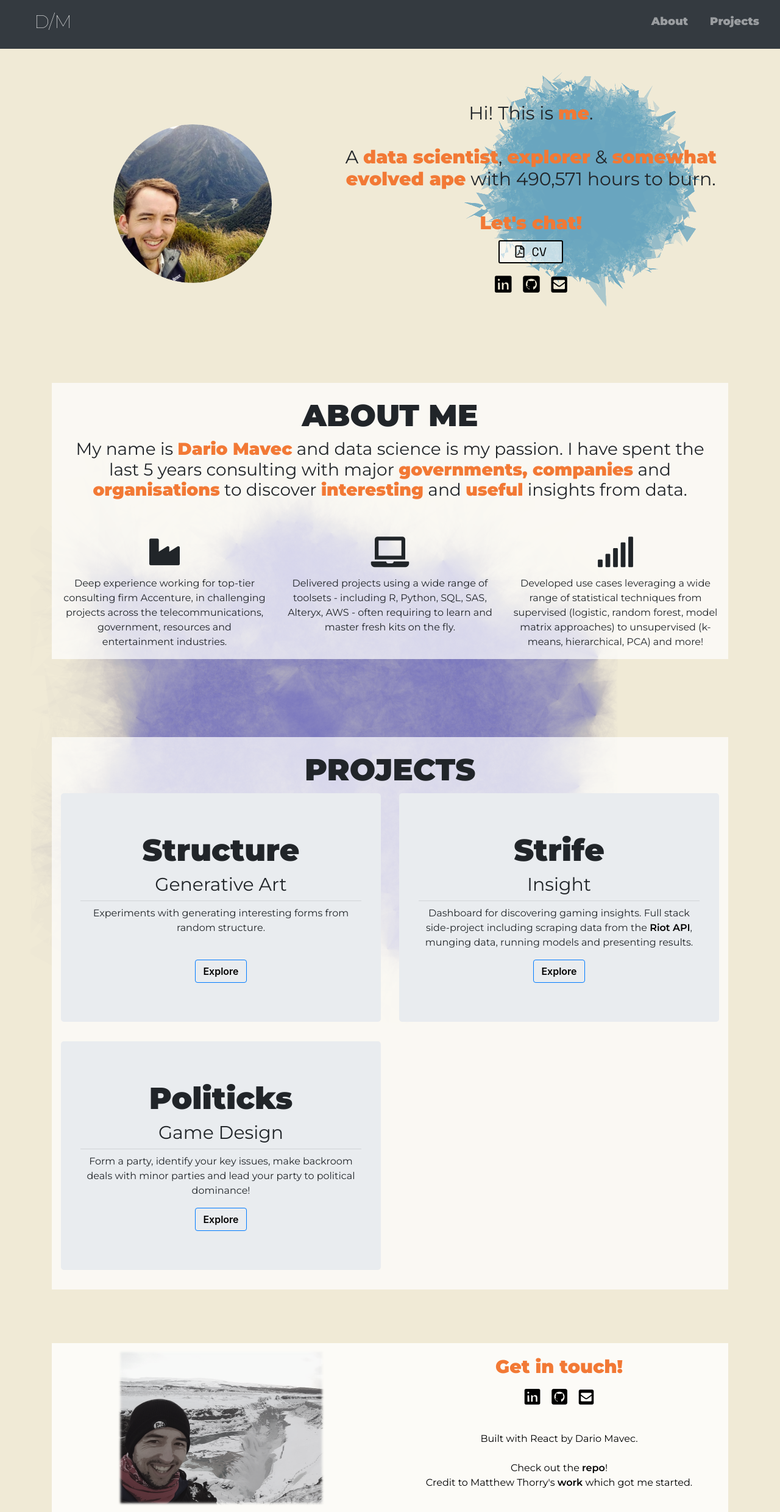
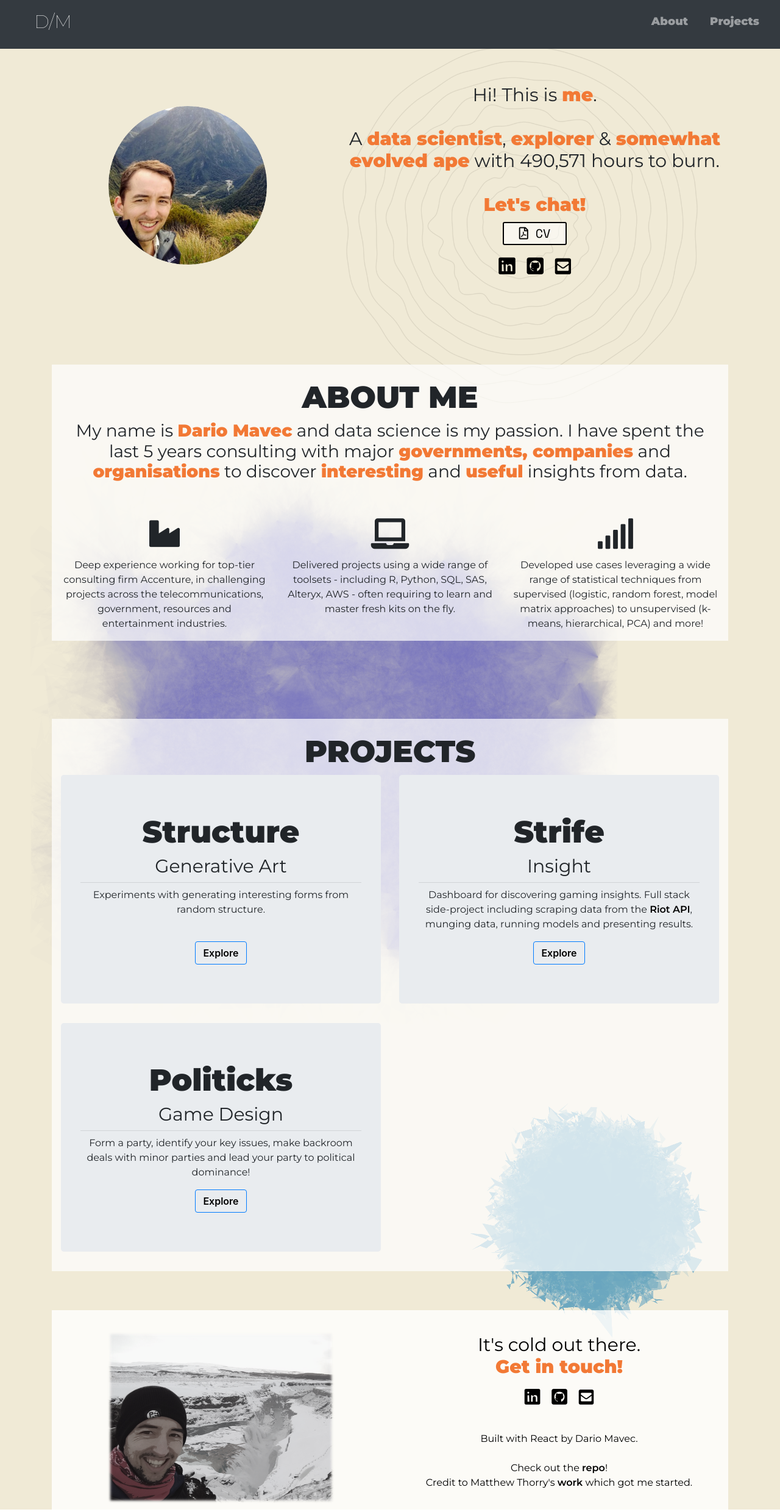
Before and after one commit to dariomavec/react-site, a React (Create React App) app: page / in a window 1280 px wide. Shown: the whole page at 61% size. Built offline with nearby package versions, Linux system fonts and the light colour scheme.

Commit message:
Mostly refactors + new background for main page and minor content tweaks.

```diff
--- a/src/App.css
+++ b/src/App.css
@@ -9,8 +9,8 @@
 }
 
 .structure-img {
-    width: 100%;
-    height: auto;
+  width: 100%;
+  height: auto;
 }
 
 .App {
@@ -67,7 +67,7 @@
 }
 
 .section {
-  padding: 0px;
+  padding: 0px 15px;
   background-color: grey;
 }
 
@@ -184,13 +184,18 @@
   color: black;
 }
 
+.Footer strong {
+	color: #F27935;
+}
+
 .Footer .i-hov:hover {
   color: #F27935;
   display: inline-block;
 }
 
 .footer-pic {
-  width: 45vh;
+  width: 75%;
+  height: auto;
   padding: 10px;
 }
 
--- a/src/App.js
+++ b/src/App.js
@@ -2,15 +2,13 @@
 import Me from './components/_Me';
 import Strife from './components/_Strife';
 import Structure from './components/_Structure';
-import './App.css'
+import './App.css';
 import { Switch, Route } from 'react-router-dom';
 
-const App = () => (
+export default () => (
 	<Switch>
       <Route exact path='/' component={Me}/>
       <Route exact path='/strife' component={Strife}/>
 	  <Route exact path='/structure' component={Structure}/>
     </Switch>
 );
-
-export default App;
--- a/src/components/About.js
+++ b/src/components/About.js
@@ -1,11 +1,10 @@
 import React, { Component } from 'react';
-import { Container, Row, Col } from 'reactstrap';
+import { Row, Col } from 'reactstrap';
 
 export default class About extends Component {
   render() {
     return (
       <div className="About section">
-		<Container>
 			<Row>
 				<Col>
 				<br/>
@@ -33,7 +32,7 @@
 				<p>Developed use cases leveraging a wide range of statistical techniques from supervised (logistic, random forest, model matrix approaches) to unsupervised (k-means, hierarchical, PCA) and more!</p>
 				</Col>
 			</Row>
-		</Container>
+
       </div>
     );
   }
--- a/src/components/Footer.js
+++ b/src/components/Footer.js
@@ -1,22 +1,18 @@
 import React, { Component } from 'react';
 import footerSplash from '../splash-footer-stylish.png';
-import { Container, Row, Col } from 'reactstrap';
+import { Row, Col } from 'reactstrap';
 
 export default class Footer extends Component {
   render() {
     return (
-		<Container>
-			<Row>
-				<Col>
-				<br/>
-				</Col>
-			</Row>
-			<Row className="align-items-center flex-container Footer">
+		<div className="section Footer">
+			<br/>
+			<Row className="align-items-center flex-container">
 				<Col className="col-12 col-md-6">
 					<img src={footerSplash} className="footer-pic" alt="Footer"></img>
 				</Col>
 				<Col className="col-12 col-md-6">
-					<h2><strong>Get in touch!</strong></h2>
+					<h2>It's cold out there.<br/><strong>Get in touch!</strong></h2>
 					<h3>
 					  <a href="https://linkedin.com/in/dario-mavec" target="_blank" rel="noopener noreferrer"><i className="fab fa-linkedin i-hov"/></a>
 					  <a href="https://github.com/dariomavec" target="_blank" rel="noopener noreferrer"><i className="fab fa-github-square i-hov"/></a>
@@ -29,7 +25,7 @@
 					</p>
 				</Col>
 			</Row>
-		</Container>
+		</div>
     );
   }
 }
--- a/src/components/NavBar.js
+++ b/src/components/NavBar.js
@@ -25,17 +25,18 @@
   render() {
     return (
       <div>
-        <Navbar color="dark" dark fixed expand="md" className="navbar-dark fixed-top">
+        <Navbar color="dark" expand="md" className="navbar-dark fixed-top">
           <NavbarBrand href="/" className="nav-name"><h1>D/M</h1></NavbarBrand>
           <NavbarToggler onClick={this.toggle} />
           <Collapse isOpen={this.state.isOpen} navbar>
             <Nav className="ml-auto" navbar>
-				  {this.props.links.map(function(listValue){
-					return <NavItem> <NavLink href={listValue[1]} className="nav-item"><h1>{listValue[0]}</h1></NavLink></NavItem>;
+				  {this.props.links.map(function(listValue, i){
+					return <NavItem key={i}> <NavLink href={listValue[1].toString()} className="nav-item"><h1>{listValue[0]}</h1></NavLink></NavItem>;
 				  })}
             </Nav>
           </Collapse>
         </Navbar>
+		<p><br/><br/></p>
       </div>
     );
   }
--- a/src/components/NullChart.js
+++ b/src/components/NullChart.js
@@ -1,19 +1,10 @@
 import React, { Component } from 'react';
-import { Container, Row, Col } from 'reactstrap';
-
 
 export default class NullChart extends Component {
 	render() {
     return (
-	  <Container>
-	   <Row>
-		<Col className='block'>
-			<br/>
-			<h1>Select a player</h1>
-			<br/>
-		</Col>
-	   </Row>
-	  </Container>
+	  <div>
+	  </div>
     );
   }
 };
--- a/src/components/PlayerDropdown.js
+++ b/src/components/PlayerDropdown.js
@@ -9,13 +9,11 @@
     this.state = {
       dropdownOpen: false
     };
-	// console.log(this.props.name);
 	this.handlePlayerChange = this.handlePlayerChange.bind(this);
   }
 
   handlePlayerChange(e) {
     this.props.onDropdownChange(e.target.textContent);
-	// console.log(this.props.name);
   }
 
   toggle() {
--- a/src/components/Projects.js
+++ b/src/components/Projects.js
@@ -1,11 +1,10 @@
 import React, { Component } from 'react';
-import { Container, Row, Col, Jumbotron, Button } from 'reactstrap';
+import { Row, Col, Jumbotron, Button } from 'reactstrap';
 
 export default class Projects extends Component {
   render() {
     return (
       <div className="Projects section">
-		<Container>
 			<Row>
 				<Col>
 					<br/>
@@ -46,7 +45,6 @@
 
 				</Col>
 			</Row>
-		</Container>
       </div>
     );
   }
--- a/src/components/Welcome.js
+++ b/src/components/Welcome.js
@@ -1,12 +1,11 @@
 import React, { Component } from 'react';
 import mainpic from '../splash-crop-transparent.png';
-import { Container, Row, Col } from 'reactstrap';
+import { Row, Col } from 'reactstrap';
 
 export default class Welcome extends Component {
   render() {
     return (
-	<div className="Welcome">
-     <Container className="flex-container">
+	<div className="Welcome" style={{marginTop: '50px'}}>
 		<Row className="align-items-center">
 			<Col className="col-12 col-md-5">
 				<img src={mainpic} className="main-pic" alt="Main Splash"></img>
@@ -28,7 +27,6 @@
 				</h2>
 			</Col>
 		</Row>
-	</Container>
 	</div>
     );
   }
--- a/src/components/_Me.js
+++ b/src/components/_Me.js
@@ -13,8 +13,6 @@
 		<div className="App">
 			<NavBar links={[['About', '#about'], ['Projects', '#projects']]}/>
 			<Container>
-				<Spacer />
-				<Spacer />
 				<Welcome />
 				<Spacer id="about"/>
 				<Spacer/>
--- a/src/components/_Strife.js
+++ b/src/components/_Strife.js
@@ -52,7 +52,6 @@
 		});
 
 		fetch("https://mavec.pythonanywhere.com/games.json/?player__player_name=" + playerName.toLowerCase())
-		//fetch("http://localhost:8080/games.json/?player__player_name=" + playerName.toLowerCase())
 		  .then(res => res.json())
 		  .then(
 			(result) => {
@@ -143,19 +142,14 @@
 		  else {
 			  gameData = {};
 			  gameGraph = null;
-			  gameTitle = ""
+			  gameTitle = "Select a player to see game data"
 		  }
 
 		  return (
 		  <div className="Structure flex-container">
 		  <NavBar links={[['Home', '/']]}/>
 		  <Container>
-			  <Row>
-				  <Col>
-				  <h1>Strife</h1>
-				  </Col>
-			  </Row>
-			  <Row>
+			  <Row className="align-items-center" style={{paddingBottom: '10px'}}>
 				  <Col>
 					<PlayerDropdown
 						players={items.map(item => item.player_tidy)}
@@ -165,11 +159,6 @@
 				  <Col>
 				  Check out the REST API <a href="http://mavec.pythonanywhere.com/">here</a>.
 				  </Col>
-			  </Row>
-			  <Row>
-				<Col>
-				 <br/>
-				</Col>
 			  </Row>
 			  <Row>
 				<Col className='col-12 col-md-6'>
--- a/src/components/_Structure.js
+++ b/src/components/_Structure.js
@@ -15,24 +15,18 @@
 		<div className="Structure flex-container">
 			<NavBar links={[['Home', '/']]}/>
 			<Container>
-				<Spacer />
 				<Row>
 					<Col className='col-12 col-md-6 structure-col'>
 					Shatter
-					<br/><img className='structure-img' src={Gallery0} alt="Gallery-0"></img>
+					<br/><img className='structure-img' src={Gallery0} alt="Gallery-0"></img><br/>
+					Nebula
+					<br/><img className='structure-img' src={Gallery2} alt="Gallery-2"></img><br/>
 					</Col>
 					<Col className='col-12 col-md-6 structure-col'>
 					Watercolour
-					<br/><img className='structure-img' src={Gallery1} alt="Gallery-1"></img>
-					</Col>
-					</Row><Row>
-					<Col className='col-12 col-md-6 structure-col'>
-					Nebula
-					<br/><img className='structure-img' src={Gallery2} alt="Gallery-2"></img>
-					</Col>
-					<Col className='col-12 col-md-6 structure-col'>
+					<br/><img className='structure-img' src={Gallery1} alt="Gallery-1"></img><br/>
 					Circles
-					<br/><img className='structure-img' src={Gallery3} alt="Gallery-3"></img>
+					<br/><img className='structure-img' src={Gallery3} alt="Gallery-3"></img><br/>
 					</Col>
 				</Row>
 				<Spacer />
```
Also changed, not shown: src/background-blots-2.png.
